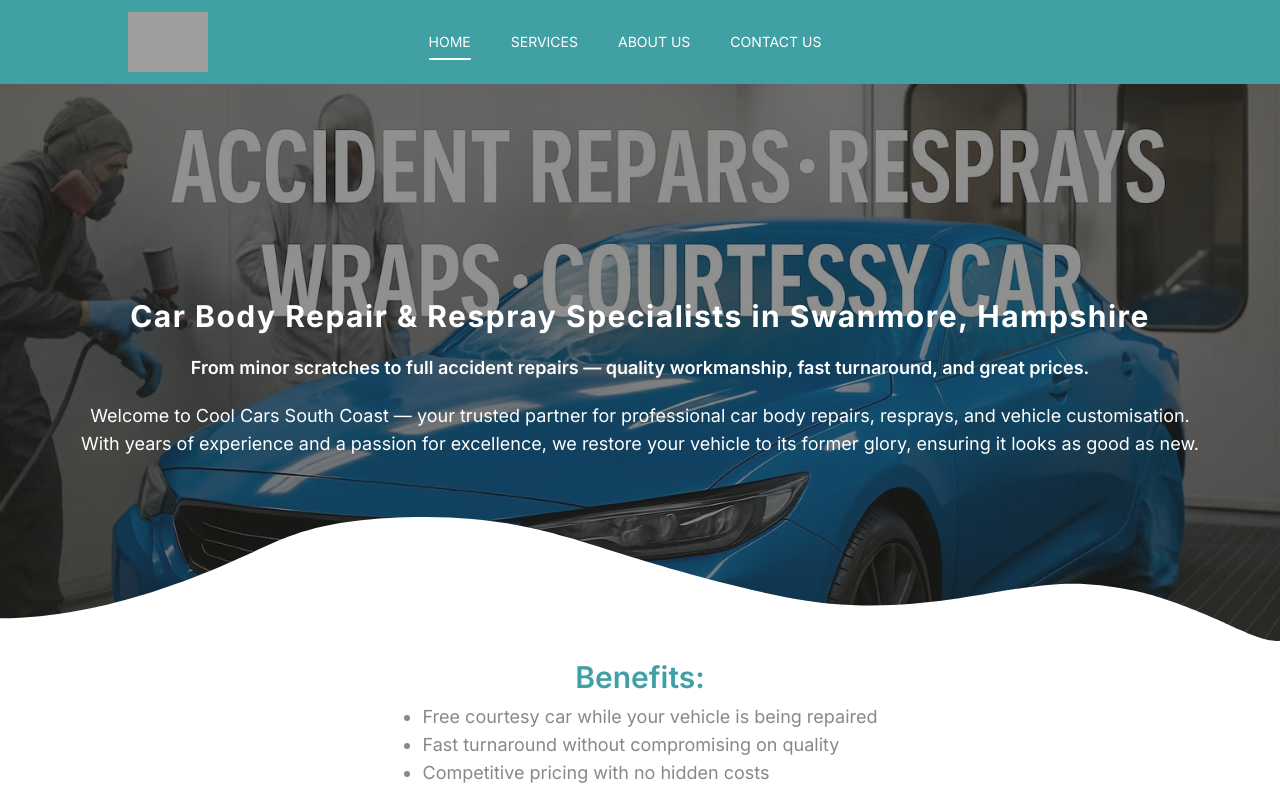
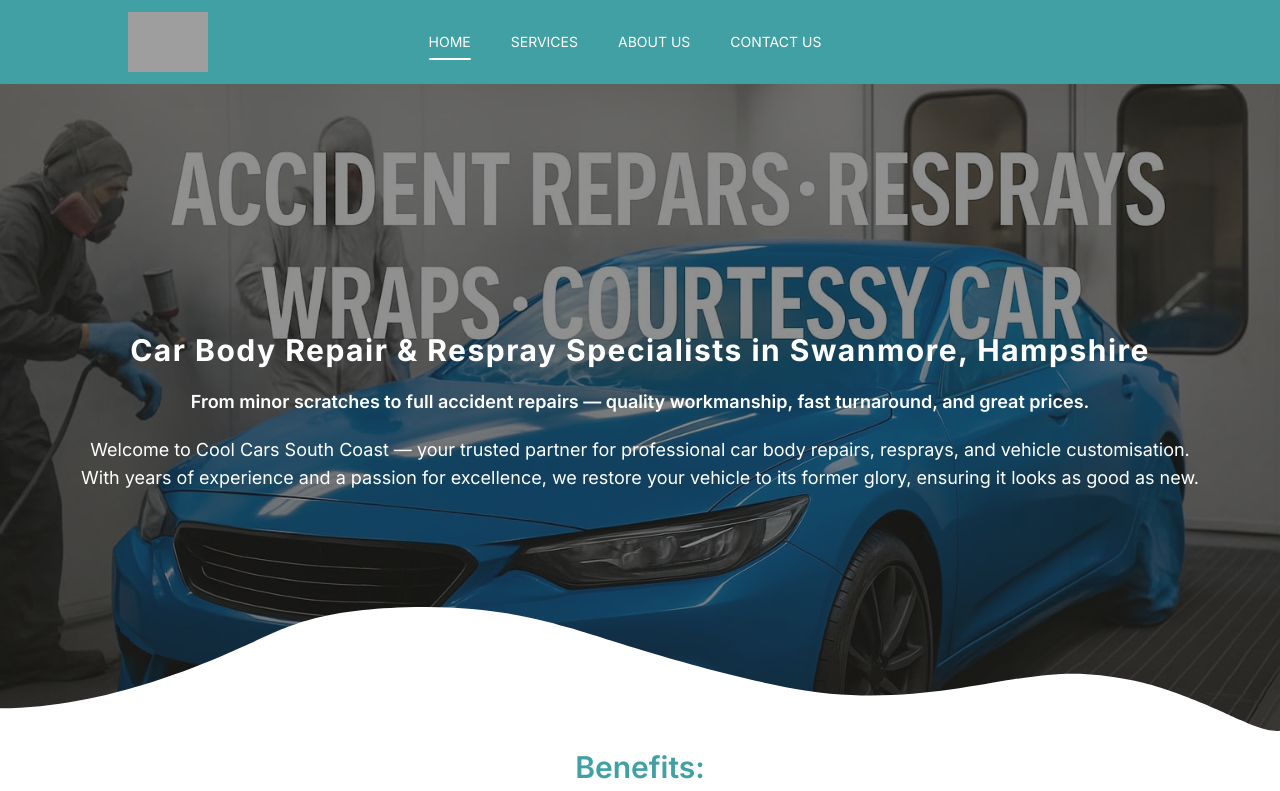
Before and after one commit to marcuCosmin/cool-cars, a Next.js app: page / in a window 1280 px wide. Shown: the top 791 px of the page. Built offline with nearby package versions, Linux system fonts and the light colour scheme; grey boxes are pictures that could not be loaded.

Commit message:
Add min height for the MainWrapper section

```diff
--- a/components/MainWrapper.tsx
+++ b/components/MainWrapper.tsx
@@ -14,7 +14,7 @@ export const MainWrapper = ({
   children,
 }: MainWrapperProps) => (
   <main className="flex flex-col items-center">
-    <section className="flex flex-col bg-top md:max-h-[70vh] md:bg-position-[center_25%] bg-size-[100%] h-[65vw] text-white bg-[url('/background.jpg')] bg-no-repeat bg-overlay w-full text-center">
+    <section className="flex flex-col bg-top md:max-h-[70vh] md:bg-position-[center_25%] bg-size-[100%] h-[65vw] text-white bg-[url('/background.jpg')] bg-no-repeat bg-overlay w-full text-center min-h-[650px]">
       <div className="flex flex-col items-center justify-center xl:justify-end p-2 md:p-20 xl:p-40 xl:pt-0 xl:pb-[2%] gap-5 max-h-[75%]">
         <h1 className="mt-[15%] xl:mt-[8%] xl:mb-4">{h1}</h1>
         {h2 && <h2 className="hidden md:block text-white">{h2}</h2>}
```
